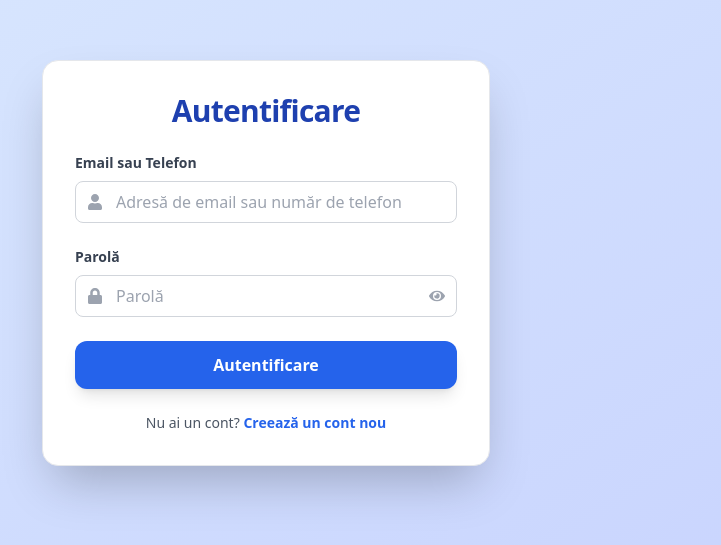
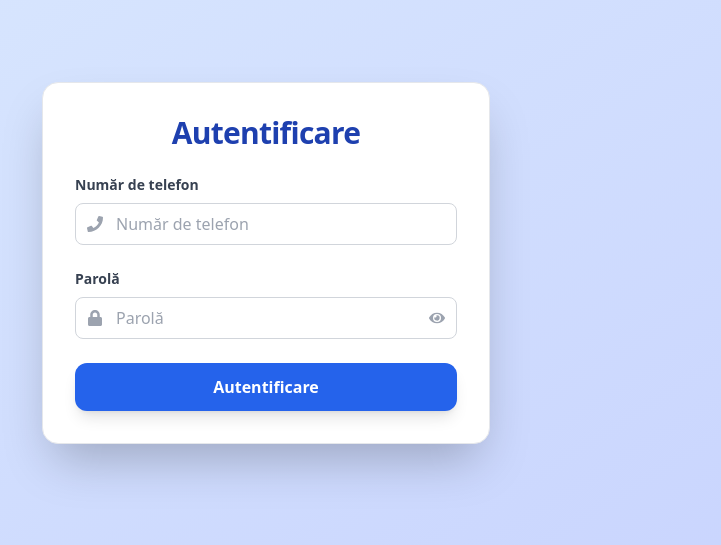
Before and after one commit to NakaRO96/aplicatie-evidenta-frontend, a React (Create React App) app: page /login in a window 1280 px wide. Shown: the part 137-682 px from the top of the page, without its empty margins (374-1095 px from the left). Built offline with nearby package versions, Linux system fonts and the light colour scheme.

Commit message:
actualizare login page

```diff
--- a/src/pages/LoginPage.js
+++ b/src/pages/LoginPage.js
@@ -3,14 +3,14 @@ import { Link, useNavigate } from 'react-router-dom';
 import axios from 'axios';
 import { toast } from 'react-toastify';
 import { useAuth } from '../context/AuthContext';
-import { FaLock, FaUser, FaEye, FaEyeSlash } from 'react-icons/fa'; // NOU: FaLock, FaEye, FaEyeSlash
+import { FaLock, FaPhone, FaEye, FaEyeSlash } from 'react-icons/fa';
 
 function LoginPage() {
   const [formData, setFormData] = useState({
-    emailOrPhone: '',
+    phoneNumber: '',
     password: '',
   });
-  const [showPassword, setShowPassword] = useState(false); // NOU: Stare pentru vizibilitatea parolei
+  const [showPassword, setShowPassword] = useState(false);
   const { login } = useAuth();
   const navigate = useNavigate();
 
@@ -46,20 +46,20 @@ function LoginPage() {
         </h1>
         <form onSubmit={handleLogin} className="space-y-6">
           <div className="relative">
-            <label className="block text-gray-700 text-sm font-semibold mb-2" htmlFor="emailOrPhone">
-              Email sau Telefon
+            <label className="block text-gray-700 text-sm font-semibold mb-2" htmlFor="phoneNumber">
+              Număr de telefon
             </label>
             <span className="absolute inset-y-0 left-0 top-7 pl-3 flex items-center text-gray-400">
-              <FaUser />
+              <FaPhone />
             </span>
             <input
-              type="text"
-              id="emailOrPhone"
-              name="emailOrPhone"
-              value={formData.emailOrPhone}
+              type="tel"
+              id="phoneNumber"
+              name="phoneNumber"
+              value={formData.phoneNumber}
               onChange={handleChange}
               className="w-full px-4 py-2 pl-10 rounded-lg border border-gray-300 focus:outline-none focus:ring-3 focus:ring-blue-400 transition-all duration-200"
-              placeholder="Adresă de email sau număr de telefon"
+              placeholder="Număr de telefon"
               required
             />
           </div>
@@ -68,10 +68,10 @@ function LoginPage() {
               Parolă
             </label>
             <span className="absolute inset-y-0 left-0 top-7 pl-3 flex items-center text-gray-400">
-              <FaLock /> {/* NOU: Iconița de lacăt */}
+              <FaLock />
             </span>
             <input
-              type={showPassword ? 'text' : 'password'} // NOU: Tip dinamic
+              type={showPassword ? 'text' : 'password'}
               id="password"
               name="password"
               value={formData.password}
@@ -82,10 +82,10 @@ function LoginPage() {
             />
             <button
               type="button"
-              onClick={() => setShowPassword(!showPassword)} // NOU: Toggle vizibilitate
+              onClick={() => setShowPassword(!showPassword)}
               className="absolute inset-y-0 right-0 top-7 pr-3 flex items-center text-gray-400 hover:text-blue-500 transition-colors duration-200 focus:outline-none"
             >
-              {showPassword ? <FaEyeSlash /> : <FaEye />} {/* NOU: Iconița ochi */}
+              {showPassword ? <FaEyeSlash /> : <FaEye />}
             </button>
           </div>
           <button
@@ -95,12 +95,6 @@ function LoginPage() {
             Autentificare
           </button>
         </form>
-        <p className="mt-6 text-center text-gray-600 text-sm">
-          Nu ai un cont?{' '}
-          <Link to="/create-account" className="text-blue-600 font-semibold hover:underline">
-            Creează un cont nou
-          </Link>
-        </p>
       </div>
     </div>
   );
```
